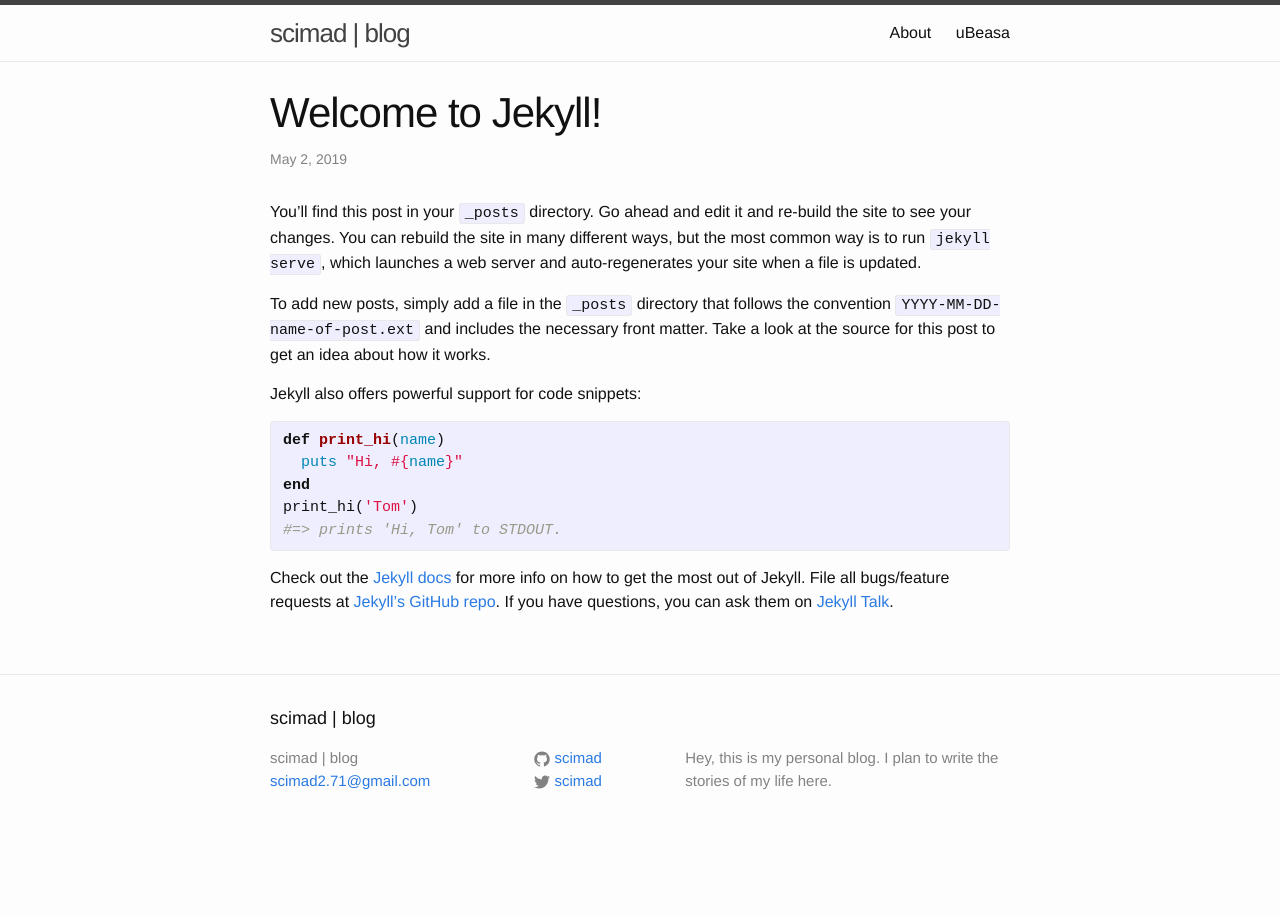
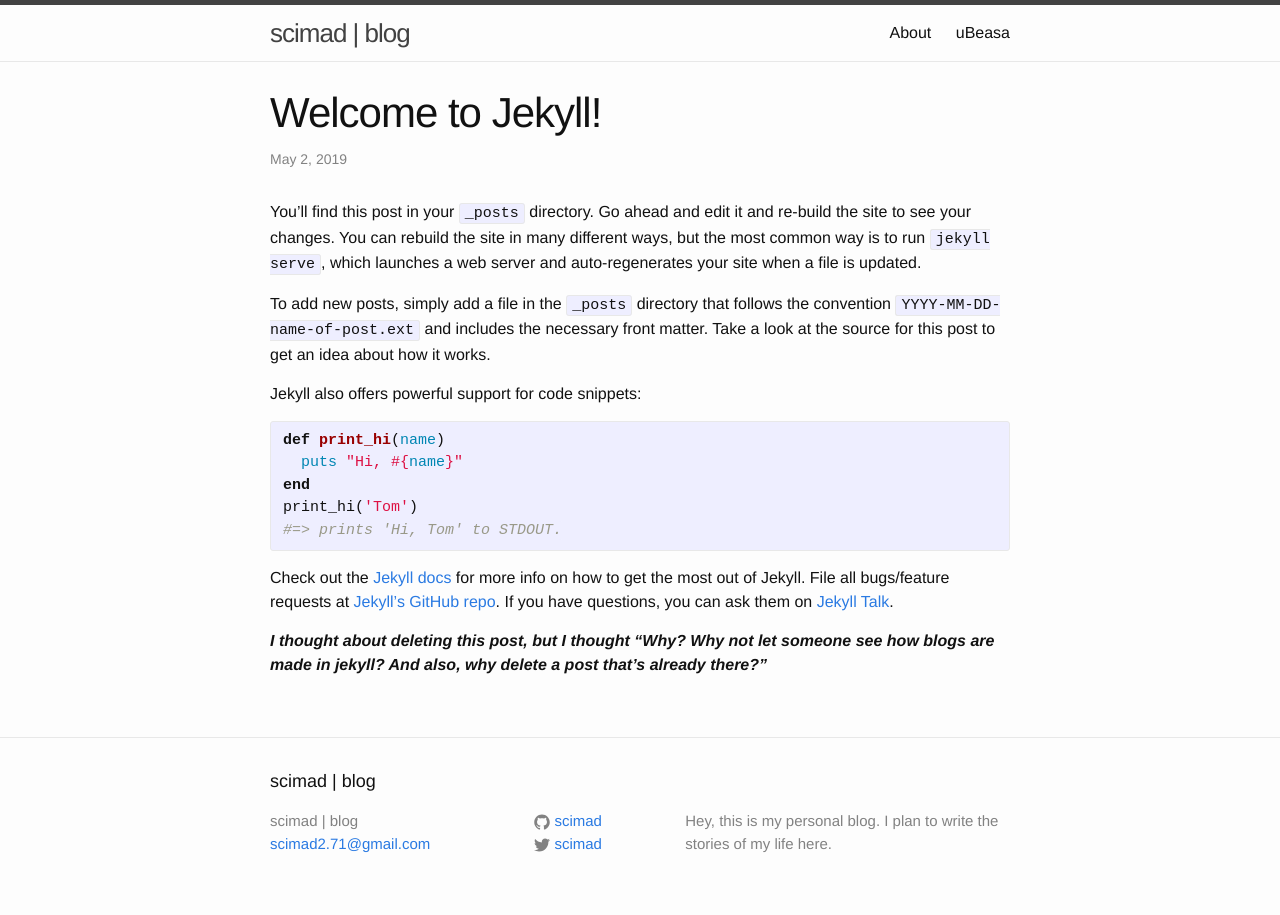
Before and after one commit to scimad/scimad.github.io, a Jekyll site: the page built from _posts/2019-05-03-welcome-to-jekyll.markdown, in a window 1280 px wide. Built offline with Jekyll 4.4.1, drawn with Linux system fonts in a browser that asks for light colours.

Commit message:
Add lines to default jekyll post

```diff
--- a/_posts/2019-05-03-welcome-to-jekyll.markdown
+++ b/_posts/2019-05-03-welcome-to-jekyll.markdown
@@ -20,6 +20,9 @@
 
 Check out the [Jekyll docs][jekyll-docs] for more info on how to get the most out of Jekyll. File all bugs/feature requests at [Jekyll’s GitHub repo][jekyll-gh]. If you have questions, you can ask them on [Jekyll Talk][jekyll-talk].
 
+
+***I thought about deleting this post, but I thought "Why? Why not let someone see how blogs are made in jekyll? And also, why delete a post that's already there?"***
+
 [jekyll-docs]: http://jekyllrb.com/docs/home
 [jekyll-gh]:   https://github.com/jekyll/jekyll
 [jekyll-talk]: https://talk.jekyllrb.com/
```
